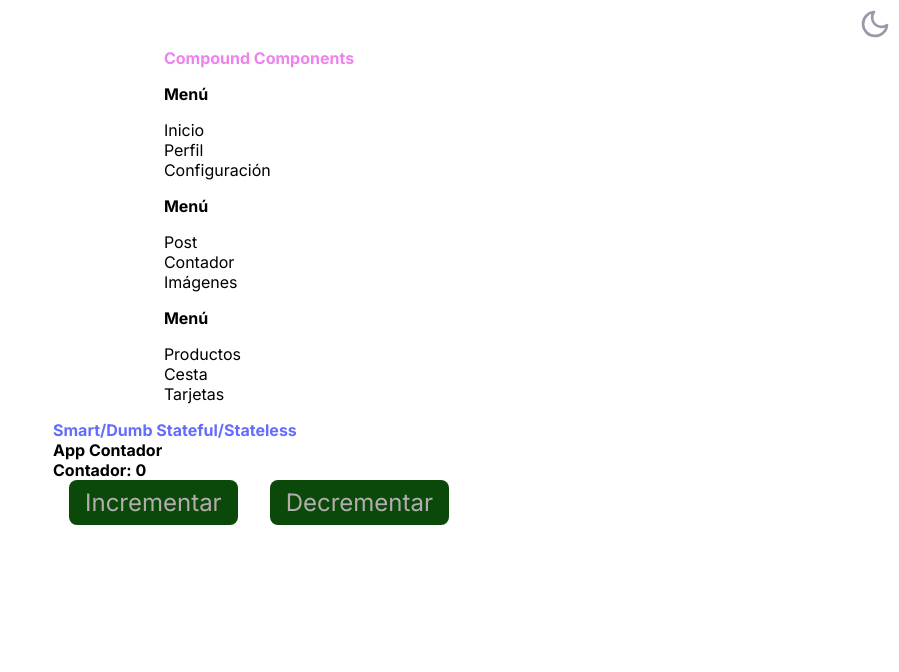
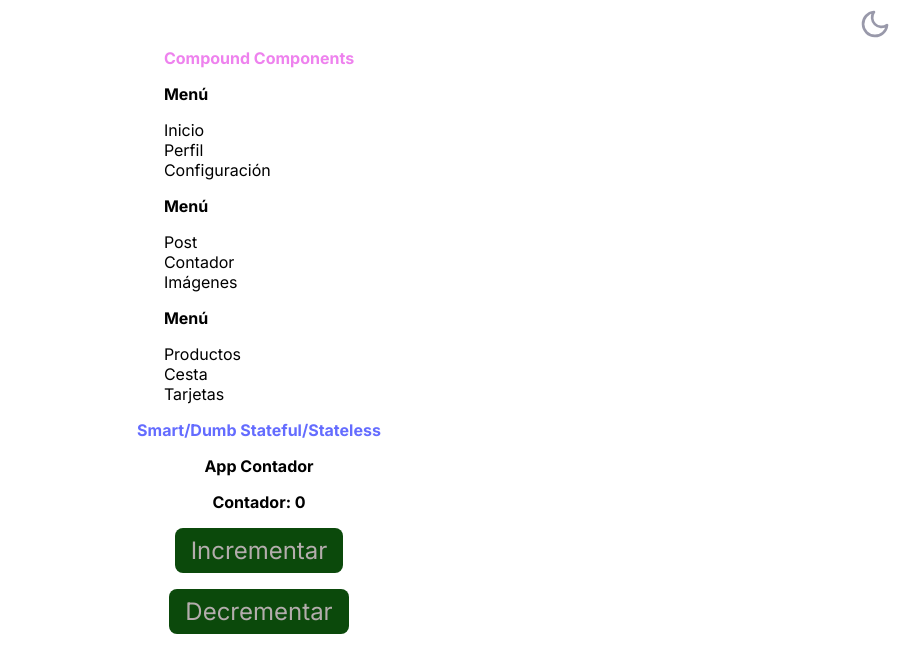
Before and after one commit to catharygr/patrones-react-nextjs, a Next.js app: page / in a window 1280 px wide. Shown: the top 672 px of the page, without its empty margins (381-1280 px from the left). Built offline with nearby package versions, Linux system fonts and the light colour scheme.

Commit message:
Trabajando en el componente CounterPresesentational.css

```diff
--- a/src/app/componentes/counter/CounterPresentacional.module.css
+++ b/src/app/componentes/counter/CounterPresentacional.module.css
@@ -9,3 +9,12 @@
   color: #b4adad;
   transition: all 0.3s ease;
 }
+
+.counterContainer {
+  display: flex;
+  flex-direction: column;
+  justify-content: center;
+  align-items: center;
+  margin-top: 1rem;
+  gap: 1rem;
+}
```
